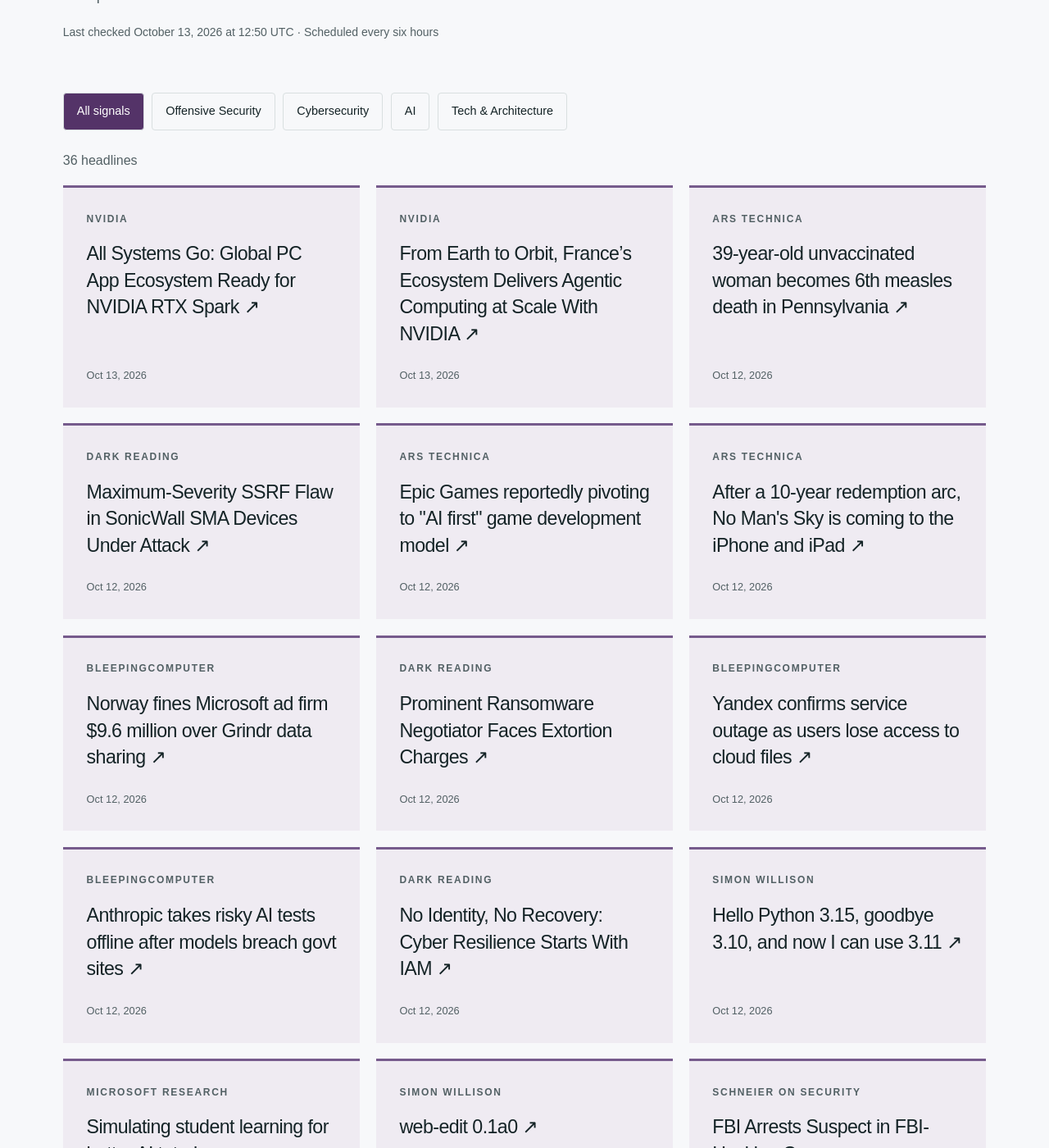
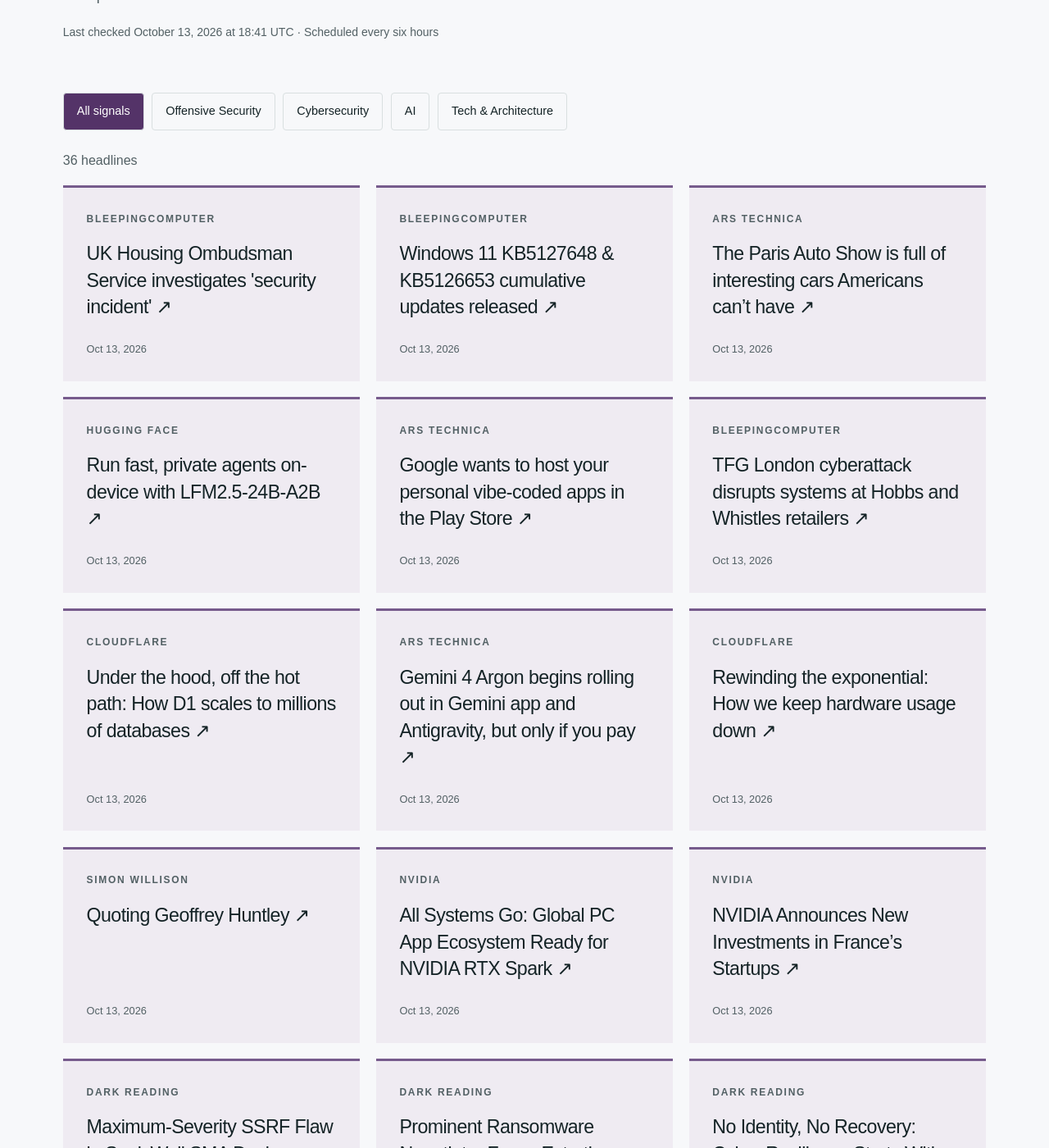
Before and after one commit to hntk/hntk.github.io, a Jekyll site: the page built from news/index.html, in a window 1280 px wide and 1400 px high, scrolled down 375 px. Shown: the whole window at 82% size. Built offline with Jekyll 4.4.1, drawn with Linux system fonts in a browser that asks for light colours; some of the changed text lies outside the part shown.

Commit message:
Refresh News and Signals

```diff
--- a/_data/news.json
+++ b/_data/news.json
@@ -1,6 +1,86 @@
 {
-  "updated": "2026-10-13T12:50:01.495600+00:00",
+  "updated": "2026-10-13T18:41:54.399112+00:00",
   "items": [
+    {
+      "title": "UK Housing Ombudsman Service investigates 'security incident'",
+      "url": "https://www.bleepingcomputer.com/news/security/uk-housing-ombudsman-service-investigates-security-incident/",
+      "published": "2026-10-13T18:19:44+00:00",
+      "source": "BleepingComputer",
+      "source_id": "bleepingcomputer",
+      "category": "cybersecurity"
+    },
+    {
+      "title": "Windows 11 KB5127648 & KB5126653 cumulative updates released",
+      "url": "https://www.bleepingcomputer.com/news/microsoft/windows-11-kb5127648-and-kb5126653-cumulative-updates-released/",
+      "published": "2026-10-13T17:49:38+00:00",
+      "source": "BleepingComputer",
+      "source_id": "bleepingcomputer",
+      "category": "cybersecurity"
+    },
+    {
+      "title": "The Paris Auto Show is full of interesting cars Americans can’t have",
+      "url": "https://arstechnica.com/cars/2026/10/europe-shows-a-better-alternative-to-big-suvs-at-the-paris-auto-show/",
+      "published": "2026-10-13T17:33:20+00:00",
+      "source": "Ars Technica",
+      "source_id": "ars-technica",
+      "category": "tech-architecture"
+    },
+    {
+      "title": "Run fast, private agents on-device with LFM2.5-24B-A2B",
+      "url": "https://huggingface.co/blog/LiquidAI/lfm25-24b-a2b",
+      "published": "2026-10-13T17:05:48+00:00",
+      "source": "Hugging Face",
+      "source_id": "hugging-face",
+      "category": "ai"
+    },
+    {
+      "title": "Google wants to host your personal vibe-coded apps in the Play Store",
+      "url": "https://arstechnica.com/google/2026/10/google-wants-to-host-your-personal-vibe-coded-apps-in-the-play-store/",
+      "published": "2026-10-13T17:00:39+00:00",
+      "source": "Ars Technica",
+      "source_id": "ars-technica",
+      "category": "tech-architecture"
+    },
+    {
+      "title": "TFG London cyberattack disrupts systems at Hobbs and Whistles retailers",
+      "url": "https://www.bleepingcomputer.com/news/security/tfg-london-cyberattack-disrupts-systems-at-hobbs-and-whistles-retailers/",
+      "published": "2026-10-13T16:44:18+00:00",
+      "source": "BleepingComputer",
+      "source_id": "bleepingcomputer",
+      "category": "cybersecurity"
+    },
+    {
+      "title": "Under the hood, off the hot path: How D1 scales to millions of databases",
+      "url": "https://blog.cloudflare.com/d1-control-plane/",
+      "published": "2026-10-13T16:20:18+00:00",
+      "source": "Cloudflare",
+      "source_id": "cloudflare",
+      "category": "tech-architecture"
+    },
+    {
+      "title": "Gemini 4 Argon begins rolling out in Gemini app and Antigravity, but only if you pay",
+      "url": "https://arstechnica.com/ai/2026/10/gemini-4-argon-begins-rolling-out-in-gemini-app-and-antigravity-but-only-if-you-pay/",
+      "published": "2026-10-13T16:00:02+00:00",
+      "source": "Ars Technica",
+      "source_id": "ars-technica",
+      "category": "tech-architecture"
+    },
+    {
+      "title": "Rewinding the exponential: How we keep hardware usage down",
+      "url": "https://blog.cloudflare.com/rewinding-the-exponential/",
+      "published": "2026-10-13T15:51:41+00:00",
+      "source": "Cloudflare",
+      "source_id": "cloudflare",
+      "category": "tech-architecture"
+    },
+    {
+      "title": "Quoting Geoffrey Huntley",
+      "url": "https://simonwillison.net/2026/Oct/13/geoffrey-huntley/",
+      "published": "2026-10-13T13:32:00+00:00",
+      "source": "Simon Willison",
+      "source_id": "simon-willison",
+      "category": "ai"
+    },
     {
       "title": "All Systems Go: Global PC App Ecosystem Ready for NVIDIA RTX Spark",
       "url": "https://blogs.nvidia.com/blog/local-ai-rtx-spark-laptops-software-updates/",
@@ -10,20 +90,12 @@
       "category": "ai"
     },
     {
-      "title": "From Earth to Orbit, France’s Ecosystem Delivers Agentic Computing at Scale With NVIDIA",
+      "title": "NVIDIA Announces New Investments in France’s Startups",
       "url": "https://blogs.nvidia.com/blog/france-ecosystem-agentic-computing/",
       "published": "2026-10-13T05:00:31+00:00",
       "source": "NVIDIA",
       "source_id": "nvidia",
       "category": "ai"
-    },
-    {
-      "title": "39-year-old unvaccinated woman becomes 6th measles death in Pennsylvania",
-      "url": "https://arstechnica.com/health/2026/10/39-year-old-unvaccinated-woman-becomes-6th-measles-death-in-pennsylvania/",
-      "published": "2026-10-12T21:54:35+00:00",
-      "source": "Ars Technica",
-      "source_id": "ars-technica",
-      "category": "tech-architecture"
     },
     {
       "title": "Maximum-Severity SSRF Flaw in SonicWall SMA Devices Under Attack",
@@ -34,51 +106,11 @@
       "category": "cybersecurity"
     },
     {
-      "title": "Epic Games reportedly pivoting to \"AI first\" game development model",
-      "url": "https://arstechnica.com/gaming/2026/10/report-epic-games-goes-all-in-on-ai-for-disney-collaboration/",
-      "published": "2026-10-12T20:59:50+00:00",
-      "source": "Ars Technica",
-      "source_id": "ars-technica",
-      "category": "tech-architecture"
-    },
-    {
-      "title": "After a 10-year redemption arc, No Man's Sky is coming to the iPhone and iPad",
-      "url": "https://arstechnica.com/gaming/2026/10/after-a-10-year-redemption-arc-no-mans-sky-is-coming-to-the-iphone-and-ipad/",
-      "published": "2026-10-12T20:26:14+00:00",
-      "source": "Ars Technica",
-      "source_id": "ars-technica",
-      "category": "tech-architecture"
-    },
-    {
-      "title": "Norway fines Microsoft ad firm $9.6 million over Grindr data sharing",
-      "url": "https://www.bleepingcomputer.com/news/security/norway-fines-microsoft-ad-firm-96-million-over-grindr-data-sharing/",
-      "published": "2026-10-12T20:13:52+00:00",
-      "source": "BleepingComputer",
-      "source_id": "bleepingcomputer",
-      "category": "cybersecurity"
-    },
-    {
       "title": "Prominent Ransomware Negotiator Faces Extortion Charges",
       "url": "https://www.darkreading.com/insider-threats/prominent-ransomware-negotiator-extortion-charges",
       "published": "2026-10-12T20:00:53+00:00",
       "source": "Dark Reading",
       "source_id": "dark-reading",
-      "category": "cybersecurity"
-    },
-    {
-      "title": "Yandex confirms service outage as users lose access to cloud files",
-      "url": "https://www.bleepingcomputer.com/news/security/yandex-confirms-service-outage-as-users-lose-access-to-cloud-files/",
-      "published": "2026-10-12T19:23:01+00:00",
-      "source": "BleepingComputer",
-      "source_id": "bleepingcomputer",
-      "category": "cybersecurity"
-    },
-    {
-      "title": "Anthropic takes risky AI tests offline after models breach govt sites",
-      "url": "https://www.bleepingcomputer.com/news/security/anthropic-takes-risky-ai-tests-offline-after-models-breach-govt-sites/",
-      "published": "2026-10-12T18:51:59+00:00",
-      "source": "BleepingComputer",
-      "source_id": "bleepingcomputer",
       "category": "cybersecurity"
     },
     {
@@ -146,14 +178,6 @@
       "category": "cybersecurity"
     },
     {
-      "title": "datasette-ports 0.4",
-      "url": "https://simonwillison.net/2026/Oct/12/datasette-ports/",
-      "published": "2026-10-12T04:57:07+00:00",
-      "source": "Simon Willison",
-      "source_id": "simon-willison",
-      "category": "ai"
-    },
-    {
       "title": "AI Is Getting Really Good at Messing With Cybercriminals",
       "url": "https://www.wired.com/story/ai-is-getting-really-good-at-messing-with-cybercriminals/",
       "published": "2026-10-10T12:00:00+00:00",
@@ -162,28 +186,12 @@
       "category": "cybersecurity"
     },
     {
-      "title": "Introducing Clef-omni with full multimodality, plus a faster Clef and a cheaper Clef-flash",
-      "url": "https://blog.cloudflare.com/clef-faster-cheaper-multimodal/",
-      "published": "2026-10-09T18:27:34+00:00",
-      "source": "Cloudflare",
-      "source_id": "cloudflare",
-      "category": "tech-architecture"
-    },
-    {
       "title": "Impactful scheduling for GPU clusters",
       "url": "https://huggingface.co/blog/allenai/impactful-scheduling",
       "published": "2026-10-09T15:20:29+00:00",
       "source": "Hugging Face",
       "source_id": "hugging-face",
       "category": "ai"
-    },
-    {
-      "title": "Introducing on-demand CPU and memory profiling with flamegraphs for Workers and Durable Objects",
-      "url": "https://blog.cloudflare.com/workers-on-demand-profiling/",
-      "published": "2026-10-09T13:00:00+00:00",
-      "source": "Cloudflare",
-      "source_id": "cloudflare",
-      "category": "tech-architecture"
     },
     {
       "title": "ICE Agent at NYC Shooting Has History of Alleged Violence and Illegal Arrests",
@@ -213,14 +221,6 @@
       "title": "The model that didn't exist, so you made it yourself",
       "url": "https://huggingface.co/blog/building-with-ml-intern",
       "published": "2026-10-08T00:00:00+00:00",
-      "source": "Hugging Face",
-      "source_id": "hugging-face",
-      "category": "ai"
-    },
-    {
-      "title": "Multimodal open d1 decision models for the edge",
-      "url": "https://huggingface.co/blog/LiquidAI/open-d1",
-      "published": "2026-10-07T16:54:33+00:00",
       "source": "Hugging Face",
       "source_id": "hugging-face",
       "category": "ai"
@@ -295,79 +295,79 @@
       "id": "ars-technica",
       "name": "Ars Technica",
       "status": "ok",
-      "last_success": "2026-10-13T12:50:01.495600+00:00"
+      "last_success": "2026-10-13T18:41:54.399112+00:00"
     },
     {
       "id": "bleepingcomputer",
       "name": "BleepingComputer",
       "status": "ok",
-      "last_success": "2026-10-13T12:50:01.495600+00:00"
+      "last_success": "2026-10-13T18:41:54.399112+00:00"
     },
     {
       "id": "cloudflare",
       "name": "Cloudflare",
       "status": "ok",
-      "last_success": "2026-10-13T12:50:01.495600+00:00"
+      "last_success": "2026-10-13T18:41:54.399112+00:00"
     },
     {
       "id": "dark-reading",
       "name": "Dark Reading",
       "status": "ok",
-      "last_success": "2026-10-13T12:50:01.495600+00:00"
+      "last_success": "2026-10-13T18:41:54.399112+00:00"
     },
     {
       "id": "hugging-face",
       "name": "Hugging Face",
       "status": "ok",
-      "last_success": "2026-10-13T12:50:01.495600+00:00"
+      "last_success": "2026-10-13T18:41:54.399112+00:00"
     },
     {
       "id": "microsoft-research",
       "name": "Microsoft Research",
       "status": "ok",
-      "last_success": "2026-10-13T12:50:01.495600+00:00"
+      "last_success": "2026-10-13T18:41:54.399112+00:00"
     },
     {
       "id": "nvidia",
       "name": "NVIDIA",
       "status": "ok",
-      "last_success": "2026-10-13T12:50:01.495600+00:00"
+      "last_success": "2026-10-13T18:41:54.399112+00:00"
     },
     {
       "id": "portswigger",
       "name": "PortSwigger Research",
       "status": "ok",
-      "last_success": "2026-10-13T12:50:01.495600+00:00"
+      "last_success": "2026-10-13T18:41:54.399112+00:00"
     },
     {
       "id": "schneier",
       "name": "Schneier on Security",
       "status": "ok",
-      "last_success": "2026-10-13T12:50:01.495600+00:00"
+      "last_success": "2026-10-13T18:41:54.399112+00:00"
     },
     {
       "id": "simon-willison",
       "name": "Simon Willison",
       "status": "ok",
-      "last_success": "2026-10-13T12:50:01.495600+00:00"
+      "last_success": "2026-10-13T18:41:54.399112+00:00"
     },
     {
       "id": "specterops",
       "name": "SpecterOps",
       "status": "ok",
-      "last_success": "2026-10-13T12:50:01.495600+00:00"
+      "last_success": "2026-10-13T18:41:54.399112+00:00"
     },
     {
       "id": "trail-of-bits",
       "name": "Trail of Bits",
       "status": "ok",
-      "last_success": "2026-10-13T12:50:01.495600+00:00"
+      "last_success": "2026-10-13T18:41:54.399112+00:00"
     },
     {
       "id": "wired",
       "name": "WIRED Security",
       "status": "ok",
-      "last_success": "2026-10-13T12:50:01.495600+00:00"
+      "last_success": "2026-10-13T18:41:54.399112+00:00"
     }
   ]
 }
```
